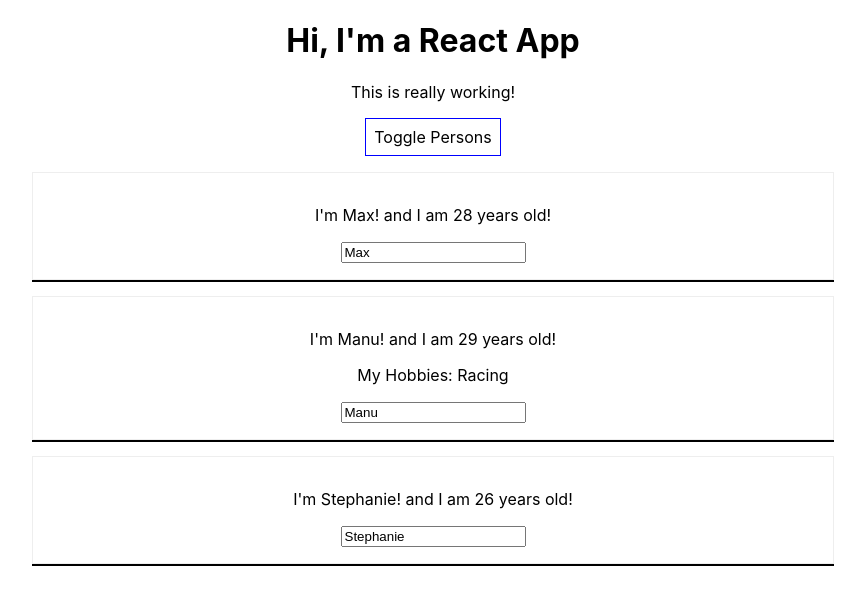
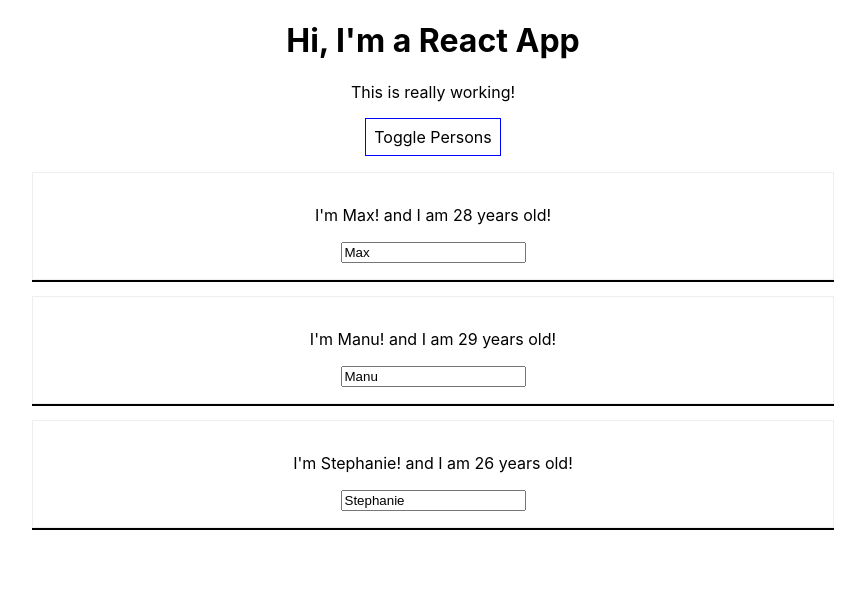
Before and after one commit to rgberou/ReactProject, a React (Create React App) app in the folder my-app/: page / in a window 1280 px wide. Both pictures are taken after a click on the button "Toggle Persons". Shown: the top 604 px of the page, without its empty margins (207-1072 px from the left). Built offline with nearby package versions, Linux system fonts and the light colour scheme.

Commit message:
outputting lists from an array

```diff
--- a/my-app/src/App.js
+++ b/my-app/src/App.js
@@ -58,17 +58,12 @@ class App extends Component {
     if (this.state.showPersons){
       persons =(
         <div>
-          <Person
-            name={this.state.persons[0].name}
-            age={this.state.persons[0].age} />
-          <Person
-            name={this.state.persons[1].name}
-            age={this.state.persons[1].age}
-            click={this.switchNameHandler.bind(this, 'Max!')}
-            changed={this.nameChangedHandler} >My Hobbies: Racing</Person>
-          <Person
-            name={this.state.persons[2].name}
-            age={this.state.persons[2].age} />
+          {this.state.persons.map(person => {
+            return <Person
+              name={person.name}
+              age={person.age}/>;
+          })}
+
         </div>
       );
 
```
